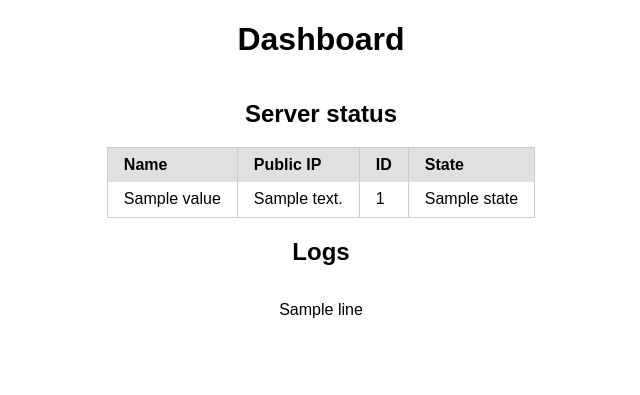
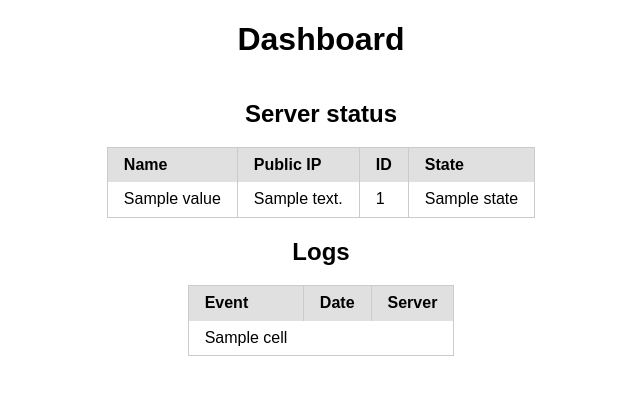
Before and after one commit to karpovichart/devops, a Flask app: template monitoring_app/app/templates/dashboard.html in a window 1280 px wide. Shown: the top 395 px of the page, without its empty margins (319-959 px from the left). Run offline with Flask 2, Linux system fonts and the light colour scheme; the template is opened without the code that fills it: most values are stand-ins (such as "Sample title", 1, 10 or a date in 2020); some libraries are stand-ins or nearby versions.

Commit message:
fixed Dockerfile and added table for logs

```diff
--- a/monitoring_app/app/app.py
+++ b/monitoring_app/app/app.py
@@ -28,7 +28,11 @@ def dashboard():
         logs = open("/opt/share/logs.txt", "r")
         logs_lines = logs.readlines()
         logs.close()
-    return render_template("dashboard.html", instances = instances, logs_lines = logs_lines)
+        logs_table = []
+        for line in logs_lines:
+            logs_table.append(line.split(' '))
+
+    return render_template("dashboard.html", instances = instances, logs_table = logs_table)
 
 if __name__ == '__main__':
     app.run(debug=True,host='0.0.0.0')
--- a/monitoring_app/app/templates/dashboard.html
+++ b/monitoring_app/app/templates/dashboard.html
@@ -32,11 +32,24 @@
             </tbody>
          </table>
          <h2>Logs</h2>
-         <div>
-            {% for line in logs_lines %}
-            <p>{{ line }}</p>
-            {% endfor %}
-         </div>
+         <table class="pure-table">
+            <thead>
+                <tr>
+                    <th>Event</th>
+                    <th>Date</th>
+                    <th>Server</th>
+                </tr>
+            </thead>
+            <tbody>
+                {% for line in logs_table %}
+                <tr>
+                  {% for cell in line %}
+                    <td>{{ cell }}</td>
+                  {% endfor %}
+                </tr>
+                {% endfor %}
+            </tbody>
+         </table>
       </div>
    </body>
 </html>
```
Also changed, not shown: 1 other file.
